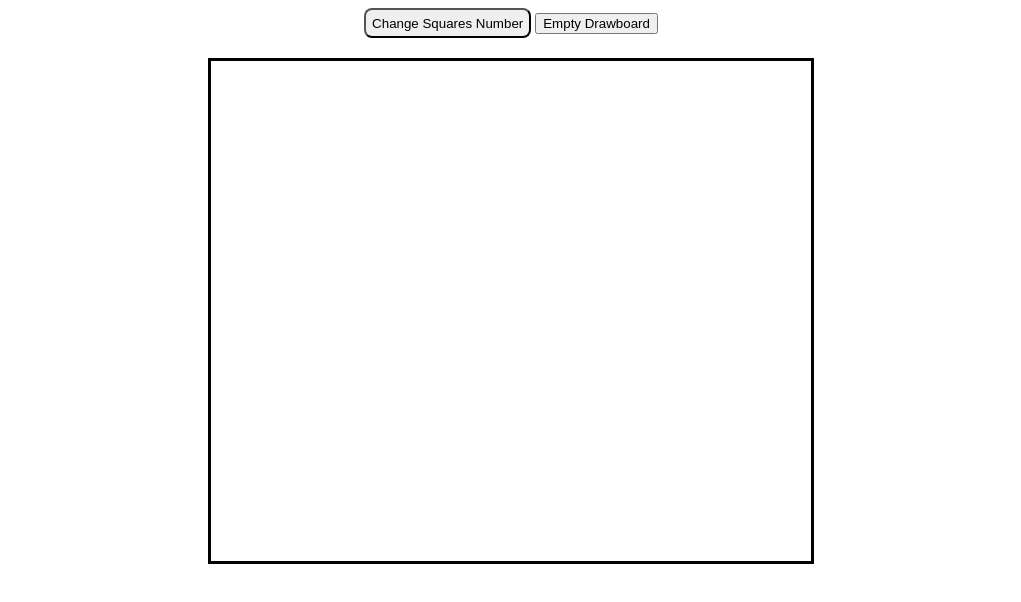
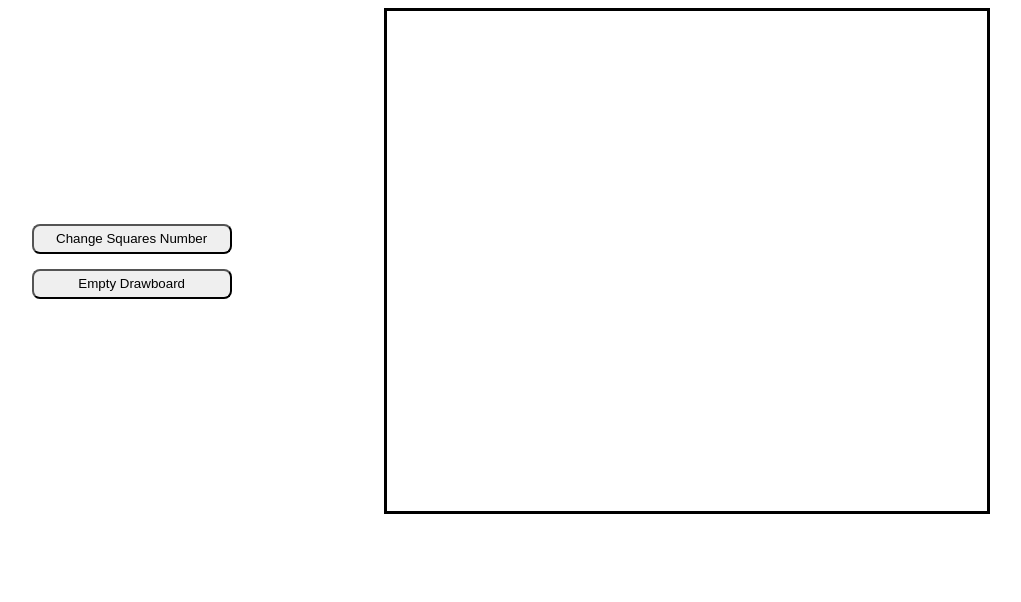
Before and after one commit to georgealin/Etch-a-Sketch, a plain HTML site: page index.html in a window 1280 px wide. Shown: the whole page, without its empty margins (129-1150 px from the left). Drawn offline with Linux system fonts and the light colour scheme.

Commit message:
Add css for new button

```diff
--- a/style.css
+++ b/style.css
@@ -1,9 +1,7 @@
 body {
     display: flex;
-    flex-direction: column;
-    justify-content: center;
+    justify-content: space-evenly;
     align-items: center;
-    gap: 20px;
 }
 
 .container {
@@ -13,9 +11,18 @@ body {
     height: 500px;
 }
 
-#squareNumbers {
+#squareNumbers,
+#emptyButton {
     border-width: 2px;
     border-radius: 8px;
     height: 30px;
+    width: 200px;
+}
 
+#buttons {
+    display: flex;
+    flex-direction: column;
+    justify-content: center;
+    align-items: center;
+    gap: 15px;
 }
```
